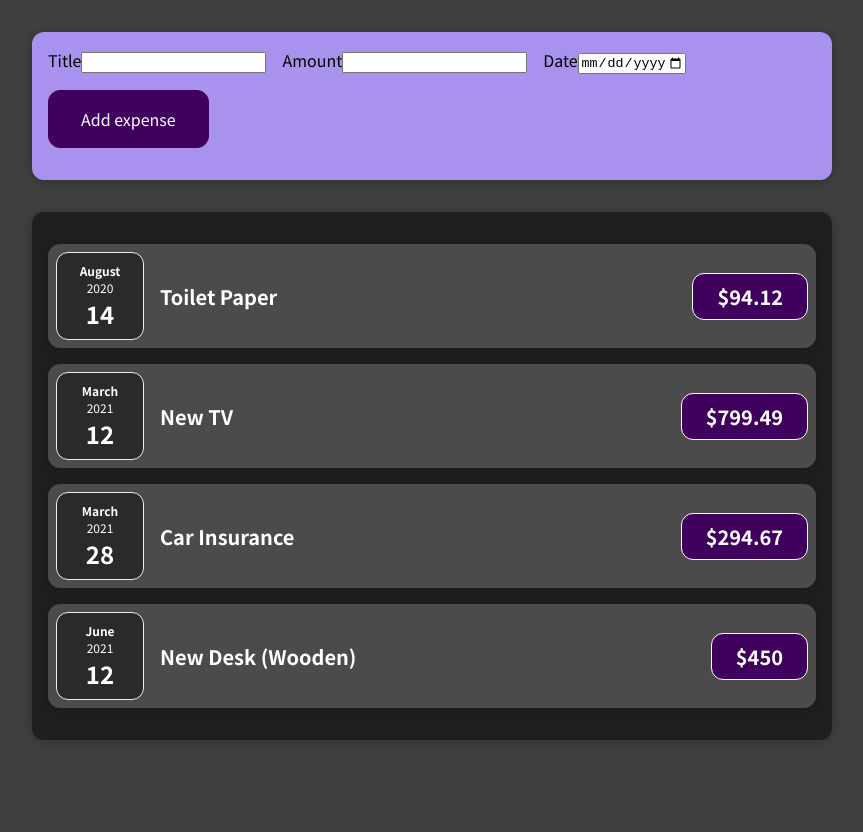
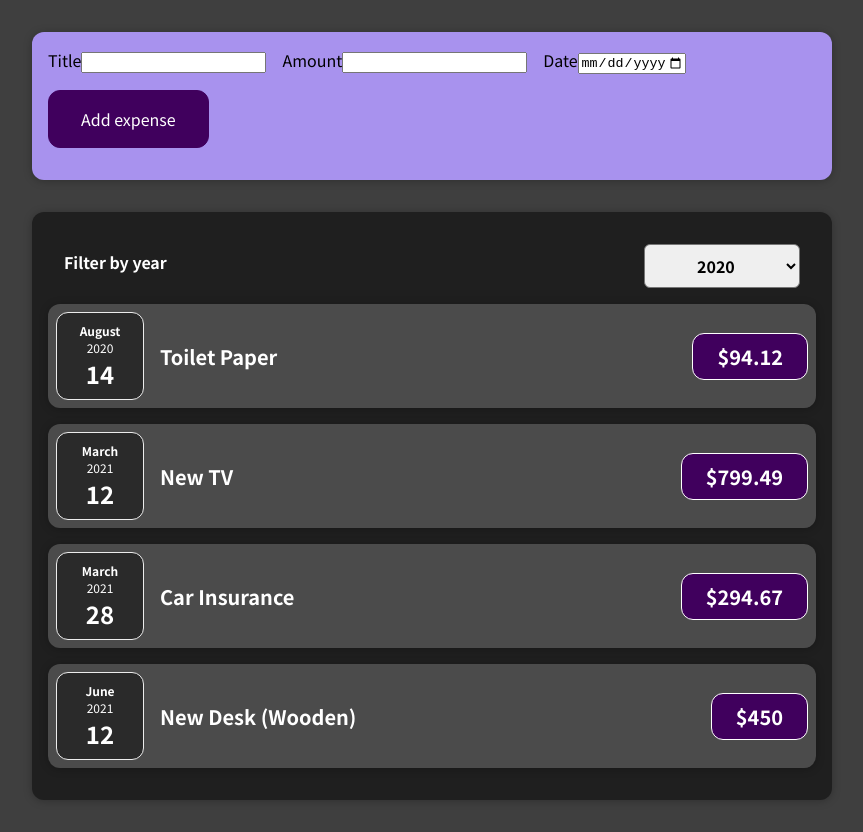
Before and after one commit to prathamkumarjha/expense-tracker, a React (Create React App) app: page / in a window 1280 px wide. Shown: the whole page, without its empty margins (208-1071 px from the left). Before the commit the page ends 800 px from the top, so only its background shows below. Built offline with nearby package versions, Linux system fonts and the light colour scheme.

Commit message:
added year-wise filter

```diff
--- a/src/components/Expenses/Expenses.js
+++ b/src/components/Expenses/Expenses.js
@@ -1,12 +1,21 @@
-import React from 'react';
+import React, { useState } from 'react';
 
 import ExpenseItem from './ExpenseItem';
 import Card from '../UI/Card';
+import ExpensesFilter from './ExpensesFilter';
 import './Expenses.css';
 
 const Expenses = (props) => {
+  const [filteredYear, setFilteredYear] = useState('2020');
+
+  const filterChangeHandler = selectedYear => {
+    setFilteredYear(selectedYear);
+  };
+
   return (
-    <Card className="expenses">
+    <div>
+      <Card className='expenses'>
+        <ExpensesFilter selected={filteredYear} onChangeFilter={filterChangeHandler} />
         <ExpenseItem
           title={props.items[0].title}
           amount={props.items[0].amount}
@@ -28,7 +37,8 @@
           date={props.items[3].date}
         />
       </Card>
+    </div>
   );
-}
+};
 
 export default Expenses;
--- /dev/null
+++ b/src/components/Expenses/ExpensesFilter.css
@@ -0,0 +1,24 @@
+.expenses-filter {
+  color: white;
+  padding: 0 1rem;
+}
+
+.expenses-filter__control {
+  display: flex;
+  width: 100%;
+  align-items: center;
+  justify-content: space-between;
+  margin: 1rem 0;
+}
+
+.expenses-filter label {
+  font-weight: bold;
+  margin-bottom: 0.5rem;
+}
+
+.expenses-filter select {
+  font: inherit;
+  padding: 0.5rem 3rem;
+  font-weight: bold;
+  border-radius: 6px;
+}
--- /dev/null
+++ b/src/components/Expenses/ExpensesFilter.js
@@ -0,0 +1,25 @@
+import React from 'react';
+
+import './ExpensesFilter.css';
+
+const ExpensesFilter = (props) => {
+  const dropdownChangeHandler = (event) => {
+    props.onChangeFilter(event.target.value);
+  };
+
+  return (
+    <div className='expenses-filter'>
+      <div className='expenses-filter__control'>
+        <label>Filter by year</label>
+        <select value={props.selected} onChange={dropdownChangeHandler}>
+          <option value='2022'>2022</option>
+          <option value='2021'>2021</option>
+          <option value='2020'>2020</option>
+          <option value='2019'>2019</option>
+        </select>
+      </div>
+    </div>
+  );
+};
+
+export default ExpensesFilter;
```
Lines whose indentation alone changed are shown as unchanged.
